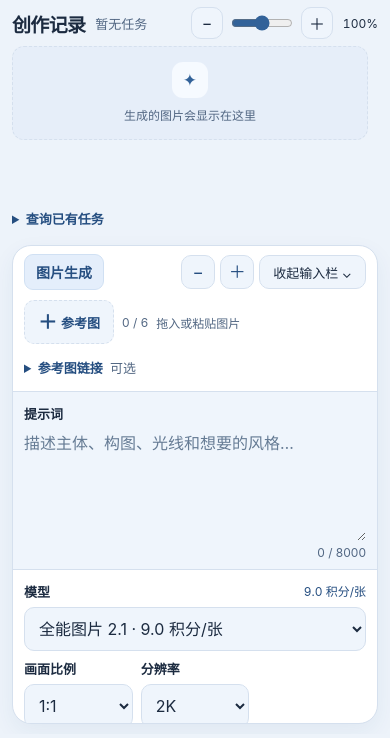
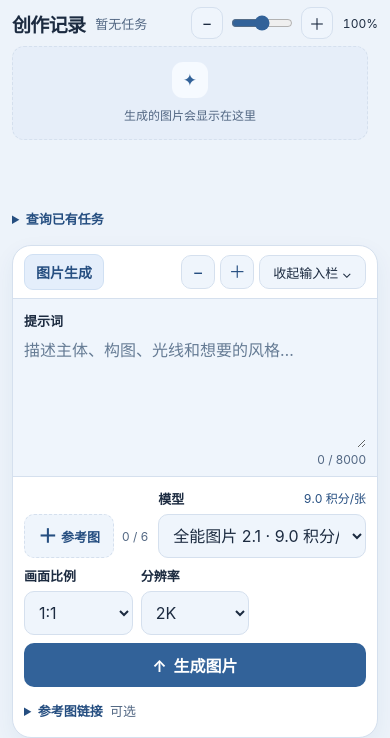
Before and after one commit to vinisdiao1-lang/mobile-image-studio, a website: page site/index.html in a window 390 px wide. Shown: the part 110-848 px from the top of the page. Drawn offline with Linux system fonts and the light colour scheme.

Commit message:
Align reference upload with model and move thumbnails above the composer

```diff
--- a/site/index.html
+++ b/site/index.html
@@ -6,7 +6,7 @@
   <meta name="theme-color" content="#edf3fa">
   <meta name="description" content="在手机上用 GPT Image、Gemini 和 Seedream 生成图片。">
   <link rel="icon" href="./icon.svg?v=4" type="image/svg+xml">
-  <link rel="stylesheet" href="./styles.css?v=15">
+  <link rel="stylesheet" href="./styles.css?v=16">
   <title>密码象 · AI 生图</title>
 </head>
 <body>
@@ -58,6 +58,8 @@
       </details>
     </section>
     <form id="create" class="composer" aria-labelledby="composer-title">
+      <ul id="reference-thumbnails" aria-label="已选参考图" hidden></ul>
+      <div class="composer-shell">
         <div class="composer-heading">
           <h2 id="composer-title">图片生成</h2>
           <p id="collapsed-prompt" hidden></p>
@@ -70,7 +72,14 @@
           </div>
         </div>
         <div id="composer-panel">
-        <div class="composer-references">
+          <div class="prompt-box">
+            <label for="prompt">提示词</label>
+            <textarea id="prompt" required maxlength="8000" placeholder="描述主体、构图、光线和想要的风格…"></textarea>
+            <div class="prompt-actions"><output id="count" for="prompt">0 / 8000</output></div>
+          </div>
+          <div class="composer-footer">
+            <div class="toolbar">
+              <div class="model-tools">
                 <div class="reference-picker" id="reference-picker">
                   <input id="reference-files" type="file" accept="image/*" multiple hidden>
                   <button id="add-reference" type="button" aria-label="添加参考图"><span aria-hidden="true">＋</span> 参考图</button>
@@ -78,7 +87,16 @@
                     <output id="reference-count" for="reference-files references">0 / 6</output>
                     <span class="drop-hint">拖入或粘贴图片</span>
                   </div>
-            <ul id="reference-thumbnails" aria-label="已选参考图" hidden></ul>
+                </div>
+                <div class="model-field">
+                  <div class="model-heading"><label for="model">模型</label><output id="model-credits" for="model quality"></output></div>
+                  <select id="model"></select>
+                </div>
+              </div>
+              <div><label for="ratio">画面比例</label><select id="ratio"></select></div>
+              <div><label for="size">分辨率</label><select id="size"></select></div>
+              <div id="quality-row"><label for="quality">质量</label><select id="quality"></select></div>
+              <button class="primary" id="generate" type="submit"><span aria-hidden="true">↑</span> 生成图片</button>
             </div>
             <details class="references">
               <summary>参考图链接 <span>可选</span></summary>
@@ -86,24 +104,8 @@
               <textarea id="references" rows="2" maxlength="15000" spellcheck="false" autocapitalize="off" placeholder="https://example.com/reference.jpg"></textarea>
             </details>
             <p class="notice" id="reference-note" role="status"></p>
+            <p class="notice" id="form-note" role="status"></p>
           </div>
-        <div class="prompt-box">
-          <label for="prompt">提示词</label>
-          <textarea id="prompt" required maxlength="8000" placeholder="描述主体、构图、光线和想要的风格…"></textarea>
-          <div class="prompt-actions"><output id="count" for="prompt">0 / 8000</output></div>
-        </div>
-        <div class="composer-footer">
-          <div class="toolbar">
-            <div class="model-field">
-              <div class="model-heading"><label for="model">模型</label><output id="model-credits" for="model quality"></output></div>
-              <select id="model"></select>
-            </div>
-            <div><label for="ratio">画面比例</label><select id="ratio"></select></div>
-            <div><label for="size">分辨率</label><select id="size"></select></div>
-            <div id="quality-row"><label for="quality">质量</label><select id="quality"></select></div>
-            <button class="primary" id="generate" type="submit"><span aria-hidden="true">↑</span> 生成图片</button>
-          </div>
-          <p class="notice" id="form-note" role="status"></p>
         </div>
       </div>
     </form>
--- a/site/styles.css
+++ b/site/styles.css
@@ -92,7 +92,8 @@ summary span { margin-left: 4px; color: var(--muted); font-weight: 450; }
 .resume form { margin-top: 4px; max-width: 460px; }
 .resume-fields { display: flex; gap: 8px; }
 .resume-fields button { flex: none; }
-.composer { min-width: 0; background: var(--panel); border: 1px solid var(--line); border-radius: 19px; box-shadow: 0 8px 22px #254e8010; overflow: hidden; }
+.composer { min-width: 0; }
+.composer-shell { background: var(--panel); border: 1px solid var(--line); border-radius: 19px; box-shadow: 0 8px 22px #254e8010; overflow: hidden; }
 .composer-heading { padding: 8px 15px; display: flex; align-items: center; gap: 10px; }
 .composer-heading h2, .composer-controls { flex: none; }
 .composer-controls, .composer-size { display: flex; align-items: center; gap: 5px; }
@@ -123,20 +124,19 @@ textarea::placeholder, input::placeholder { color: #657b94; }
 #prompt { border: 0; border-radius: 0; padding: 2px 0; height: 112px; min-height: 64px; max-height: clamp(64px, 46dvh, 400px); }
 .prompt-actions { display: flex; justify-content: flex-end; padding: 4px 0 7px; color: var(--muted); font-size: 12px; }
 .composer-footer { padding: 12px 15px 8px; }
-.composer-references { padding: 2px 15px 5px; }
-.reference-picker { display: flex; flex-wrap: wrap; align-items: center; gap: 8px; }
+.reference-picker { display: flex; align-items: center; gap: 8px; white-space: nowrap; }
 #add-reference { display: inline-flex; align-items: center; gap: 4px; border-style: dashed; min-height: 44px; color: var(--accent-dark); font-size: 13px; font-weight: 700; }
 #add-reference span { font-size: 19px; line-height: 1; }
 .reference-hints { display: flex; align-items: center; gap: 8px; color: var(--muted); font-size: 12px; }
-#reference-thumbnails { display: flex; flex-wrap: wrap; gap: 8px; width: 100%; list-style: none; margin: 0; padding: 2px 0; }
-.reference-item { position: relative; width: 65px; height: 65px; }
+#reference-thumbnails { display: flex; gap: 8px; width: 100%; list-style: none; margin: 0 0 7px; padding: 3px; overflow-x: auto; scrollbar-width: thin; }
+.reference-item { position: relative; width: 65px; height: 65px; flex: none; }
 .reference-item img { display: block; width: 100%; height: 100%; object-fit: cover; border: 1px solid var(--line); border-radius: 9px; touch-action: none; }
 .remove-reference { position: absolute; right: 0; top: 0; min-height: 27px; min-width: 27px; padding: 0; color: var(--accent-dark); background: #f8fbfff2; }
 .composer[data-dragging] { outline: 2px dashed var(--accent); outline-offset: 2px; }
 .composer[data-dragging] .reference-picker { background: var(--inset); }
 .toolbar { display: flex; flex-wrap: wrap; align-items: end; gap: 10px; }
 .toolbar > div { min-width: 90px; }
-.toolbar .model-field { flex: 1 1 290px; min-width: 0; }
+.toolbar .model-tools { display: grid; grid-template-columns: auto minmax(0, 1fr); align-items: end; gap: 10px; flex: 1 1 445px; min-width: 0; }
 .toolbar select { min-height: 44px; }
 .model-heading { display: flex; justify-content: space-between; gap: 8px; }
 .model-heading output { color: var(--accent-dark); font-size: 12px; font-variant-numeric: tabular-nums; }
@@ -211,12 +211,13 @@ dialog p { color: var(--muted); font-size: 14px; line-height: 1.6; margin-bottom
   .gallery-heading { margin-bottom: 7px; }
   .toolbar { display: grid; grid-template-columns: repeat(3, minmax(0, 1fr)); gap: 8px; }
   .toolbar > div { min-width: 0; }
-  .toolbar .model-field, #generate { grid-column: 1 / -1; }
+  .toolbar .model-tools, #generate { grid-column: 1 / -1; }
   #generate { width: 100%; }
-  .composer-heading, .composer-footer, .composer-references { padding-inline: 11px; }
+  .composer-heading, .composer-footer { padding-inline: 11px; }
   .prompt-box { padding-inline: 11px; }
 }
 @media (max-width: 480px) {
+  .drop-hint { display: none; }
   .top-inner { flex-wrap: wrap; gap: 6px; padding-block: 8px; }
   .top-actions { justify-content: flex-start; gap: 5px; }
   .top-actions > * { min-height: 36px; padding-inline: 7px; font-size: 12px; }
```
Lines whose indentation alone changed are shown as unchanged.
